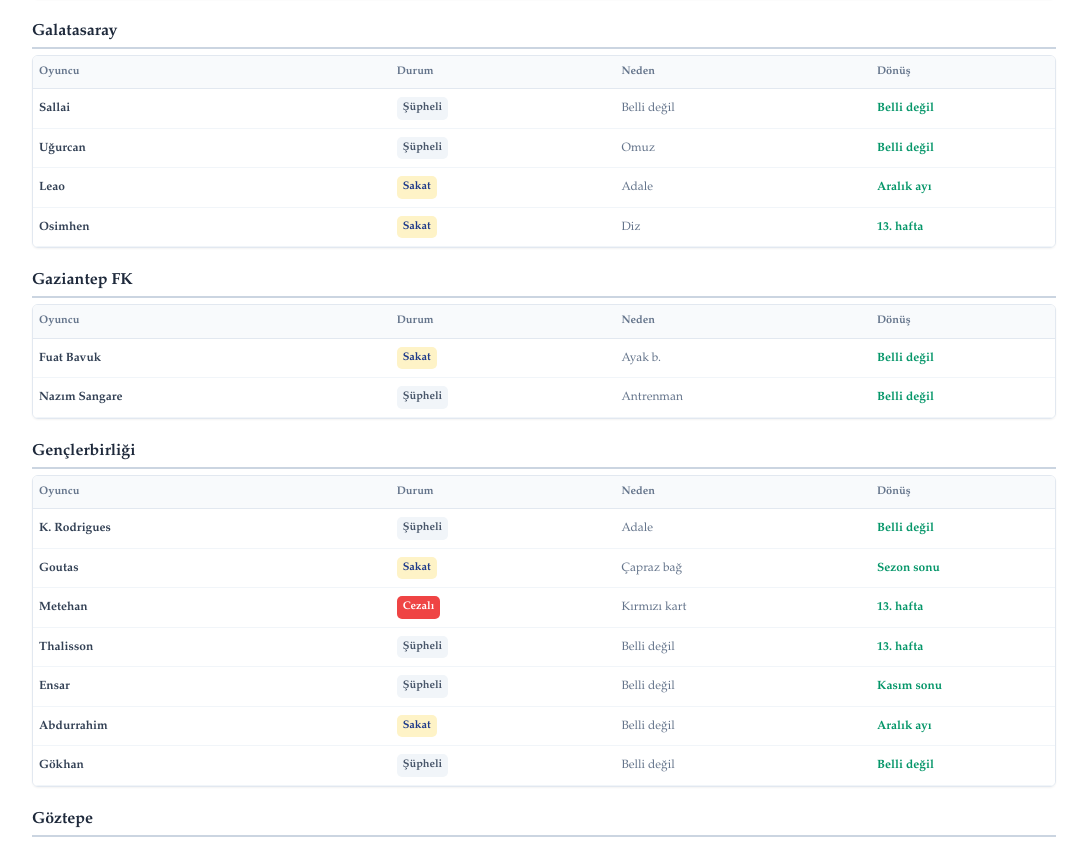
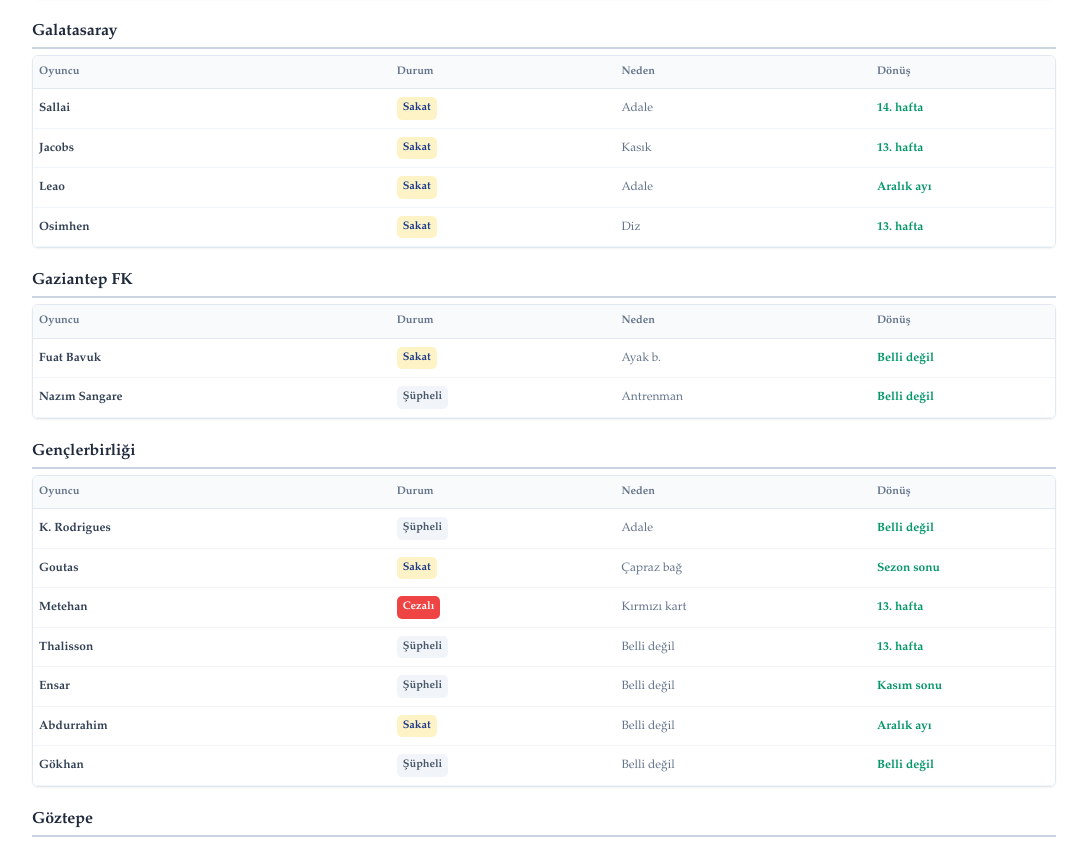
Before and after one commit to fantefut/fantefut, a Next.js app: page / in a window 1280 px wide. Shown: the part 1920-2763 px from the top of the page, without its empty margins (96-1183 px from the left). Built offline with nearby package versions, Linux system fonts and the light colour scheme.

Commit message:
guncelleme

```diff
--- a/app/page.tsx
+++ b/app/page.tsx
@@ -16,7 +16,7 @@ const ILK_OYUNCULAR = {
   "Alanyaspor": "Fernandes - Şüpheli - Adale - Belli değil", "Amed Sportif Faaliyetler": "Ballet - Cezalı - Kırmızı kart - 14. hafta\nDellova - Sakat - Belli değil - Aralık ayı\nKrasniqi - Şüpheli - Belli değil - Belli değil", "Başakşehir": "Operi - Şüpheli - Belli değil - Belli değil\nYusuf - Sakat - Menisküs - Belli değil\nMuhammed - Şüpheli - Belli değil - Belli değil\nSaba - Şüpheli - Belli değil - Belli değil", "Beşiktaş": "Agbadou - Şüpheli - Diz - TD kararı\nOrkun - Cezalı - Sarı kart - 13. hafta", "Çorum FK": "Berat - Sakat - Adale - Ocak ayı\nFredy - Şüpheli - Belli değil - Belli değil",
   "Erzurumspor FK": "", "Eyüpspor": "Pintor - Şüpheli - Belli değil - Belli değil\nBoutobba - Şüpheli - Belli değil - Belli değil\nÖmer Ahmet - Şüpheli - Belli değil - Belli değil\nTalha - Şüpheli - Belli değil - TD kararı\nAbdullahi - Şüpheli - Belli değil - Belli değil\nGiordano - Şüpheli - Belli değil - Belli değil",
   "Fenerbahçe": "Oosterwolde - Liste dışı - Ameliyat oldu - Aralık\nArchie - Cezalı - Kırmızı kart - 13. hafta\nAke - Sakat - Adale - Aralık ayı\nAsensio - Sakat - Diz - Ocak sonu\nAmara Diouf - Liste dışı - Özel program - Belli değil",
-  "Galatasaray": "Sallai - Şüpheli - Belli değil - Belli değil\nUğurcan - Şüpheli - Omuz - Belli değil\nLeao - Sakat - Adale - Aralık ayı\nOsimhen - Sakat - Diz - 13. hafta", "Gaziantep FK": "Fuat Bavuk - Sakat - Ayak b. - Belli değil\nNazım Sangare - Şüpheli - Antrenman - Belli değil",
+  "Galatasaray": "Sallai - Sakat - Adale - 14. hafta\nJacobs - Sakat - Kasık - 13. hafta\nLeao - Sakat - Adale - Aralık ayı\nOsimhen - Sakat - Diz - 13. hafta", "Gaziantep FK": "Fuat Bavuk - Sakat - Ayak b. - Belli değil\nNazım Sangare - Şüpheli - Antrenman - Belli değil",
   "Gençlerbirliği": "K. Rodrigues - Şüpheli - Adale - Belli değil\nGoutas - Sakat - Çapraz bağ - Sezon sonu\nMetehan - Cezalı - Kırmızı kart - 13. hafta\nThalisson - Şüpheli - Belli değil - 13. hafta\nEnsar - Şüpheli - Belli değil - Kasım sonu\nAbdurrahim - Sakat - Belli değil - Aralık ayı\nGökhan - Şüpheli - Belli değil - Belli değil",
   "Göztepe": "Luka - Kadro dışı - Soruşturma - Belli değil\nFurkan B. - Sakat - Adale - Belli değil",
   "Kasımpaşa": "Mendes - Cezalı - Sarı kart - 13. hafta\nKamil Ahmet - Sakat - Aşil - Sezon sonu\nMouanga - Şüpheli - Belli değil - Belli değil\nDiabate - Şüpheli - Belli değil - Belli değil\nBaldursson - Şüpheli - Belli değil - Belli değil", "Kocaelispor": "Show - Şüpheli - Adale - Belli değil\nPetkovic - Şüpheli - Maç ritmi - Belli değil\nHaidara - Sakat - Tendon - 2027\nZoukrou - Şüpheli - Hamstring - Belli değil", "Konyaspor": "Adil - Sakat - Çapraz bağ - Sezon sonu\nAwaziem - Şüpheli - Belli değil - Belli değil", "Rizespor": "Alikulov - Şüpheli - Maç ritmi - TD kararı\nCan - Sakat - Fbf - Ocak ayı\nBorrelli - Şüpheli - Belli değil - Belli değil\nMihaila - Şüpheli - Belli değil - Belli değil", "Samsunspor": "Celil - Şüpheli - Uyluk - Belli değil\nFatih - Şüpheli - Belli değil - 13. hafta\nYunus Emre - Şüpheli - Belli değil - Belli değil", "Trabzonspor": "Nwaiwu - Cezalı - Sarı kart - 13. hafta\nOkay - Sakat - Bireysel - 2027\nDju - Şüpheli - Uyluk - 13. hafta\nPina - Şüpheli - Adale - TD kararı\nAral - Şüpheli - Adale - TD kararı\nBatagov - Şüpheli - Antrenman - Aralık ayı\nMalinovskyi - Şüpheli - Maç ritmi - TD kararı\nMuçi - Şüpheli - Darbe - TD kararı"
@@ -104,7 +104,7 @@ export default function Home() {
   fontFamily: ICERIK_FONTU,
   width: '100%'
 }}>
-  <strong>Eksik Listesi Analizi:</strong> Süper Lig'de her hafta yeni heyecan başlarken, fantezi futbol kadrolarında değişikliğe gidecek katılımcılar için sakat ve cezalı oyuncular büyük önem taşıyor. Beklenmedik puan kayıpları yaşamamak adına, takımların güncel eksiklerini aşağıdan inceleyebilirsiniz. Sarı kart sınırındaki oyuncular, eksik listesinin altına eklendi. Havuzumuzdaki veriler resmi açıklamalar doğrultusunda anlık güncellenmektedir. Son güncelleme: 20.11.2026 16:10
+  <strong>Eksik Listesi Analizi:</strong> Süper Lig'de her hafta yeni heyecan başlarken, fantezi futbol kadrolarında değişikliğe gidecek katılımcılar için sakat ve cezalı oyuncular büyük önem taşıyor. Beklenmedik puan kayıpları yaşamamak adına, takımların güncel eksiklerini aşağıdan inceleyebilirsiniz. Sarı kart sınırındaki oyuncular, eksik listesinin altına eklendi. Havuzumuzdaki veriler resmi açıklamalar doğrultusunda anlık güncellenmektedir. Son güncelleme: 20.11.2026 17:10
 </div>
 
         {/* Tüm takımların listelendiği ana döngü */}
```
